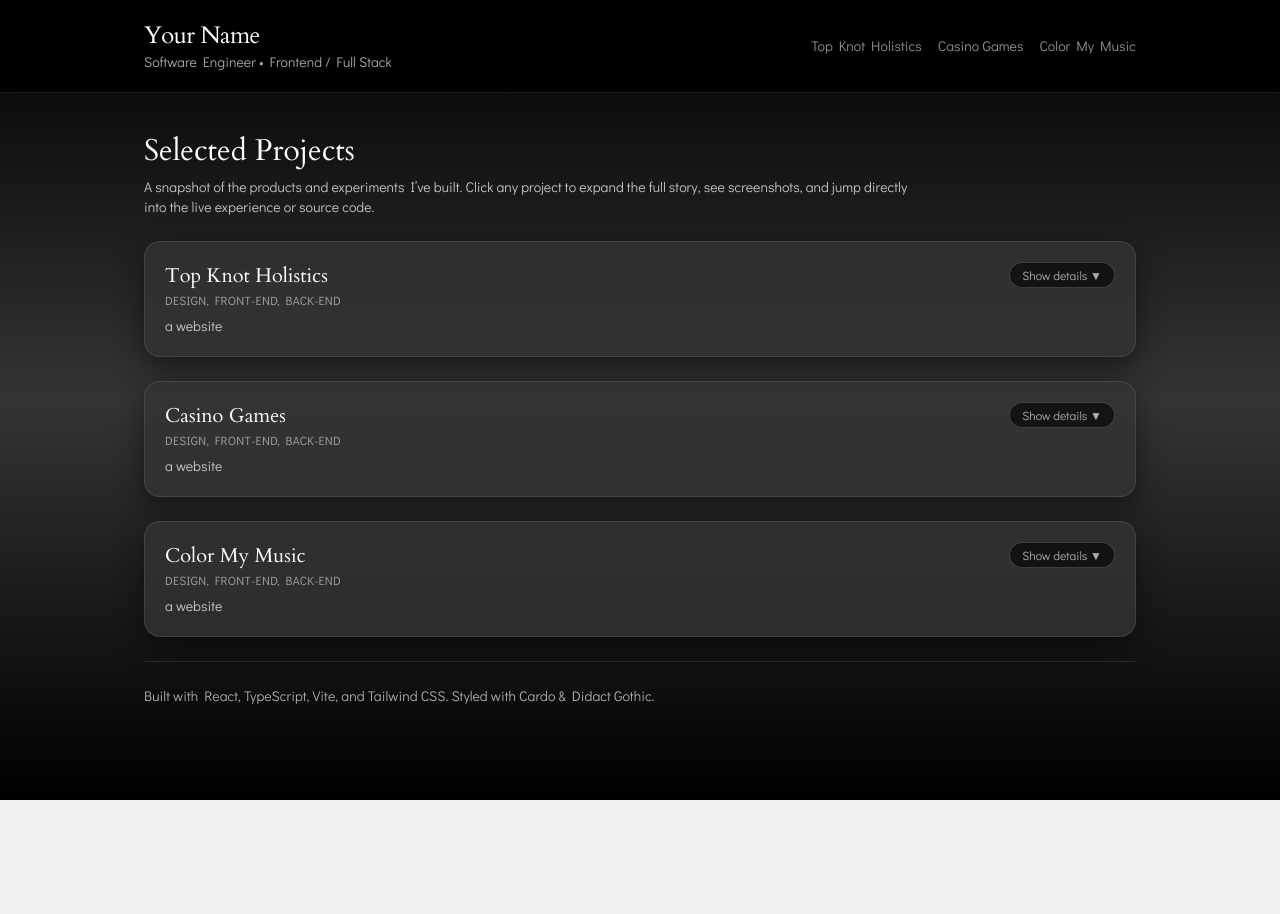
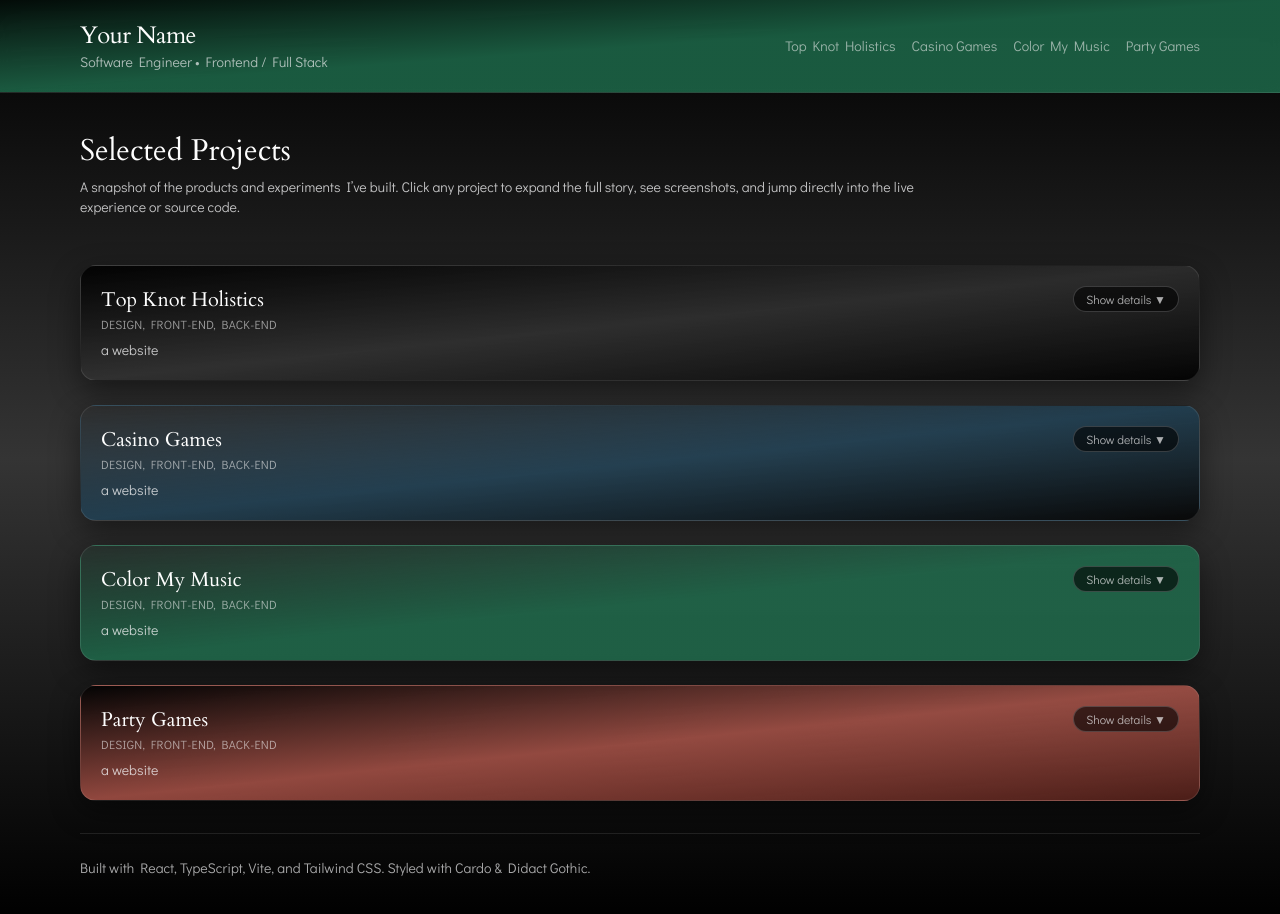
Before and after one commit to tfalba/portfolio-site, a React (Vite) app: page / in a window 1280 px wide. Shown: the top 914 px of the page. Before the commit the page ends 800 px from the top, so only its background shows below. Built offline with nearby package versions, Linux system fonts and the light colour scheme.

Commit message:
better color development

```diff
--- a/src/App.tsx
+++ b/src/App.tsx
@@ -1,15 +1,22 @@
 // src/App.tsx
-import React from "react";
-import { ProjectSection, type Project } from "./components/ProjectSection";
-import {projects} from "./data/projectData.ts";
-
-// const projects: Project[] = [/* ...your four project objects... */];
+import React, { useState } from "react";
+import { ProjectSection } from "./components/ProjectSection";
+import { projects } from "./data/projectData.ts";
 
 const App: React.FC = () => {
+  const [openId, setOpenId] = useState<string | null>(null);
+
+  const handleToggle = (id: string) => {
+    setOpenId((prev) => (prev === id ? null : id));
+  };
+
   return (
     <div className="min-h-screen bg-gradient-to-b from-brand-black via-brand-charcoal to-brand-black text-brand-light">
-      <header className="border-b border-brand-light/10 bg-brand-black/90 text-brand-white backdrop-blur">
-        <div className="mx-auto flex max-w-5xl items-center justify-between px-4 py-5">
+      <header
+        className="border-b border-brand-light/10 bg-gradient-to-br from-brand-green/10 via-brand-green/80 to-brand-green/80
+ text-brand-white backdrop-blur"
+      >
+        <div className="mx-auto flex max-w-6xl items-center justify-between px-4 py-5">
           <div>
             <h1 className="text-2xl font-heading tracking-tight text-brand-white">
               Your Name
@@ -33,8 +40,8 @@ const App: React.FC = () => {
         </div>
       </header>
 
-      <main className="mx-auto max-w-5xl space-y-6 px-4 py-10">
-        <section className="mb-4 max-w-3xl space-y-2">
+      <main className="mx-auto max-w-6xl space-y-8 px-4 py-10">
+        <section className="mb-4 max-w-4xl space-y-2">
           <h2 className="text-3xl font-heading text-brand-white">
             Selected Projects
           </h2>
@@ -45,9 +52,15 @@ const App: React.FC = () => {
           </p>
         </section>
 
-        <div className="space-y-6">
-          {projects.map((project) => (
-            <ProjectSection key={project.id} project={project} />
+        <div className="space-y-6 pt-4">
+          {projects.map((project, index) => (
+            <ProjectSection
+              key={project.id}
+              project={project}
+              isOpen={openId === project.id}
+              onToggle={() => handleToggle(project.id)}
+              variant={index}
+            />
           ))}
         </div>
 
--- a/src/components/ProjectSection.tsx
+++ b/src/components/ProjectSection.tsx
@@ -1,5 +1,5 @@
 // src/components/ProjectSection.tsx
-import React, { useState } from "react";
+import React from "react";
 import { ImageCarousel, type CarouselImage } from "./ImageCarousel";
 
 export type Project = {
@@ -17,20 +17,36 @@ export type Project = {
 
 interface ProjectSectionProps {
   project: Project;
+  isOpen: boolean;
+  onToggle: () => void;
+  variant: number;
 }
 
-export const ProjectSection: React.FC<ProjectSectionProps> = ({ project }) => {
-  const [expanded, setExpanded] = useState(false);
+const ROW_GRADIENTS = [
+  "bg-gradient-to-br from-brand-black/90 via-brand-charcoal/60 to-brand-black/90",
+  "bg-gradient-to-br from-brand-charcoal/10 via-brand-blue/60 to-brand-black/80",
+  "bg-gradient-to-br from-brand-green/10 via-brand-green/80 to-brand-green/80",
+  "bg-gradient-to-br from-brand-black/85 via-brand-coral/60 to-brand-red/30",
+];
+
+export const ProjectSection: React.FC<ProjectSectionProps> = ({
+  project,
+  isOpen,
+  onToggle,
+  variant,
+}) => {
+  const backgroundClass =
+    ROW_GRADIENTS[variant % ROW_GRADIENTS.length] ?? ROW_GRADIENTS[0];
 
   return (
     <section
       id={project.id}
-      className="rounded-2xl border border-brand-light/10 bg-brand-charcoal/80 p-5 shadow-[0_10px_30px_rgba(0,0,0,0.45)] transition hover:border-brand-coral/60 hover:shadow-[0_15px_40px_rgba(0,0,0,0.55)]"
+      className={`rounded-2xl border border-brand-light/10 ${backgroundClass} p-5 shadow-[0_10px_30px_rgba(0,0,0,0.45)] transition hover:border-brand-coral/60 hover:shadow-[0_15px_40px_rgba(0,0,0,0.55)]`}
     >
       {/* Header row */}
       <button
         type="button"
-        onClick={() => setExpanded((prev) => !prev)}
+        onClick={onToggle}
         className="flex w-full items-start justify-between gap-4 text-left"
       >
         <div>
@@ -51,17 +67,17 @@ export const ProjectSection: React.FC<ProjectSectionProps> = ({ project }) => {
         </div>
         <span
           className={`shrink-0 rounded-full border px-3 py-1 text-xs font-body transition ${
-            expanded
+            isOpen
               ? "border-brand-coral/60 bg-brand-coral/10 text-brand-coral"
               : "border-brand-light/20 bg-brand-black/60 text-brand-light/70"
           }`}
         >
-          {expanded ? "Hide details ▲" : "Show details ▼"}
+          {isOpen ? "Hide details ▲" : "Show details ▼"}
         </span>
       </button>
 
       {/* Expandable content */}
-      {expanded && (
+      {isOpen && (
         <div className="mt-6 grid gap-6 md:grid-cols-[minmax(0,1.5fr)_minmax(0,1fr)]">
           {/* Carousel */}
           <ImageCarousel images={project.images} imagesPhone={project.imagesPhone} />
--- a/src/data/projectData.ts
+++ b/src/data/projectData.ts
@@ -72,4 +72,27 @@ export const projects: Project[] = [
       { id: 5, src: undefined, alt: undefined },
     ],
   },
+    {
+    id: "4",
+    name: "Party Games",
+    role: "design, front-end, back-end",
+    summary: "a website",
+    description: "this site does a lot",
+    liveUrl: "https://app.color-my-music.app/",
+    githubUrl: "",
+    images: [
+      { id: 1, src: "src/assets/spotify-pixabay1.png", alt: "sb-1" },
+      { id: 2, src: "/src/assets/spotify-pixabay2.png", alt: "sb-2" },
+      { id: 3, src: "/src/assets/spotify-pixabay3.png", alt: "sb-3" },
+      { id: 4, src: "/src/assets/spotify-pixabay4.png", alt: "sb-4" },
+    ],
+    imagesPhone: [
+      { id: 1, src: undefined, alt: undefined },
+      { id: 2, src: undefined, alt: undefined },
+
+      { id: 3, src: "/src/assets/spotify-pixabay3b.png", alt: "sp-3b" },
+      { id: 4, src: "/src/assets/spotify-pixabay4b.png", alt: "sp-4b" },
+      { id: 5, src: undefined, alt: undefined },
+    ],
+  },
 ];
--- a/tailwind.config.js
+++ b/tailwind.config.js
@@ -16,6 +16,8 @@ export default {
           charcoal: "#343434",
           red: "#DD4532",
           coral: "#E86E5F",
+          blue: "#1B4965",
+          green: "#1F6F4E",
           light: "#F1F1F2",
           white: "#FEFEFE",
         },
```
